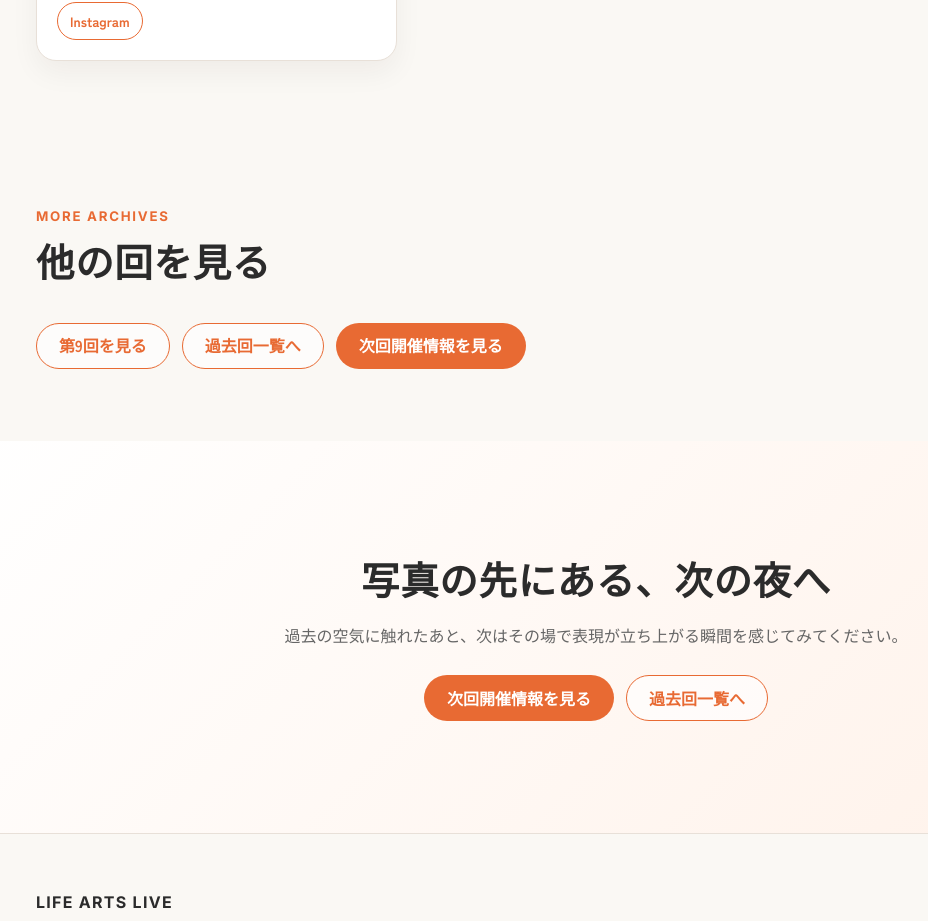
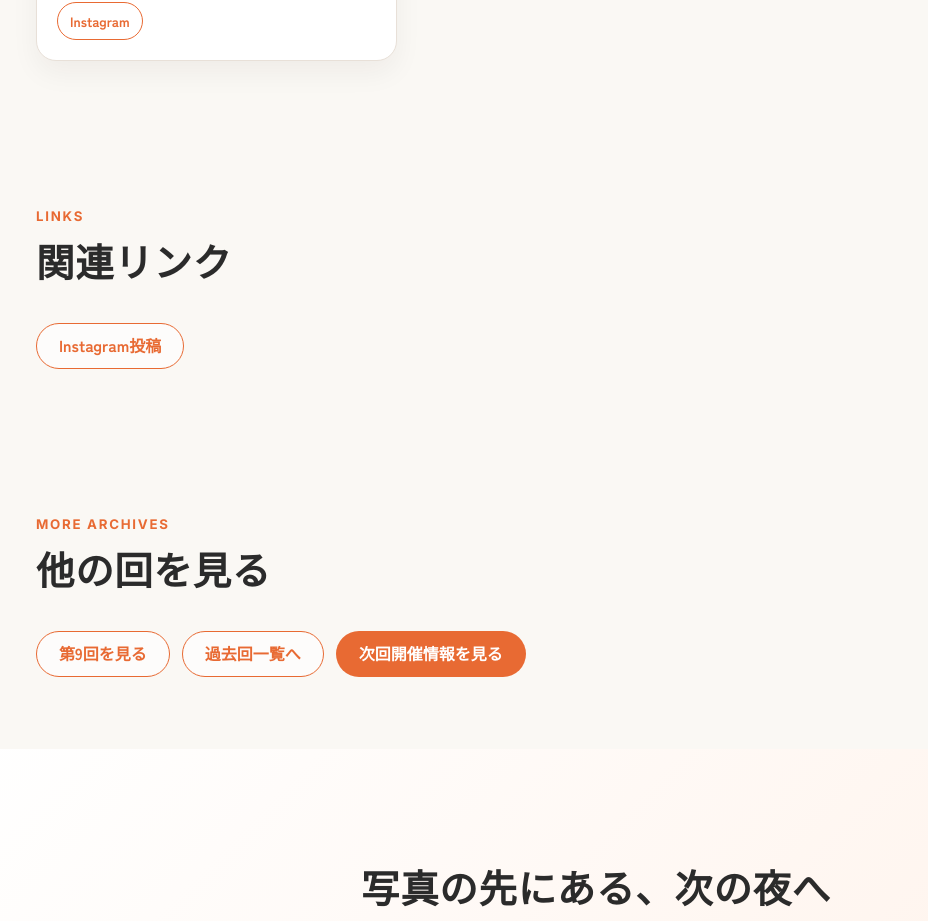
Before and after one commit to araragi0040-jpg/life-arts-live-museum, a Next.js app: page /archive/8 in a window 1280 px wide. Shown: the part 3300-4221 px from the top of the page, without its empty margins (44-972 px from the left). Built offline with nearby package versions, Linux system fonts and the light colour scheme.

Commit message:
Update events.ts

```diff
--- a/src/data/events.ts
+++ b/src/data/events.ts
@@ -27,7 +27,7 @@ export const events: Event[] = [
     relatedLinks: [
       {
         label: "Instagram投稿",
-        url: "https://www.instagram.com/",
+        url: "href={nextLive.instagramUrl}",
       },
     ],
     isPublished: true,
@@ -55,7 +55,12 @@ export const events: Event[] = [
       "/images/archive/08/photo08.svg",
     ],
     performers: ["performer_006", "performer_006", "performer_006"],
-    relatedLinks: [],
+        relatedLinks: [
+      {
+        label: "Instagram投稿",
+        url: "href={nextLive.instagramUrl}",
+      },
+    ],
     isPublished: true,
   },
 ];
```
